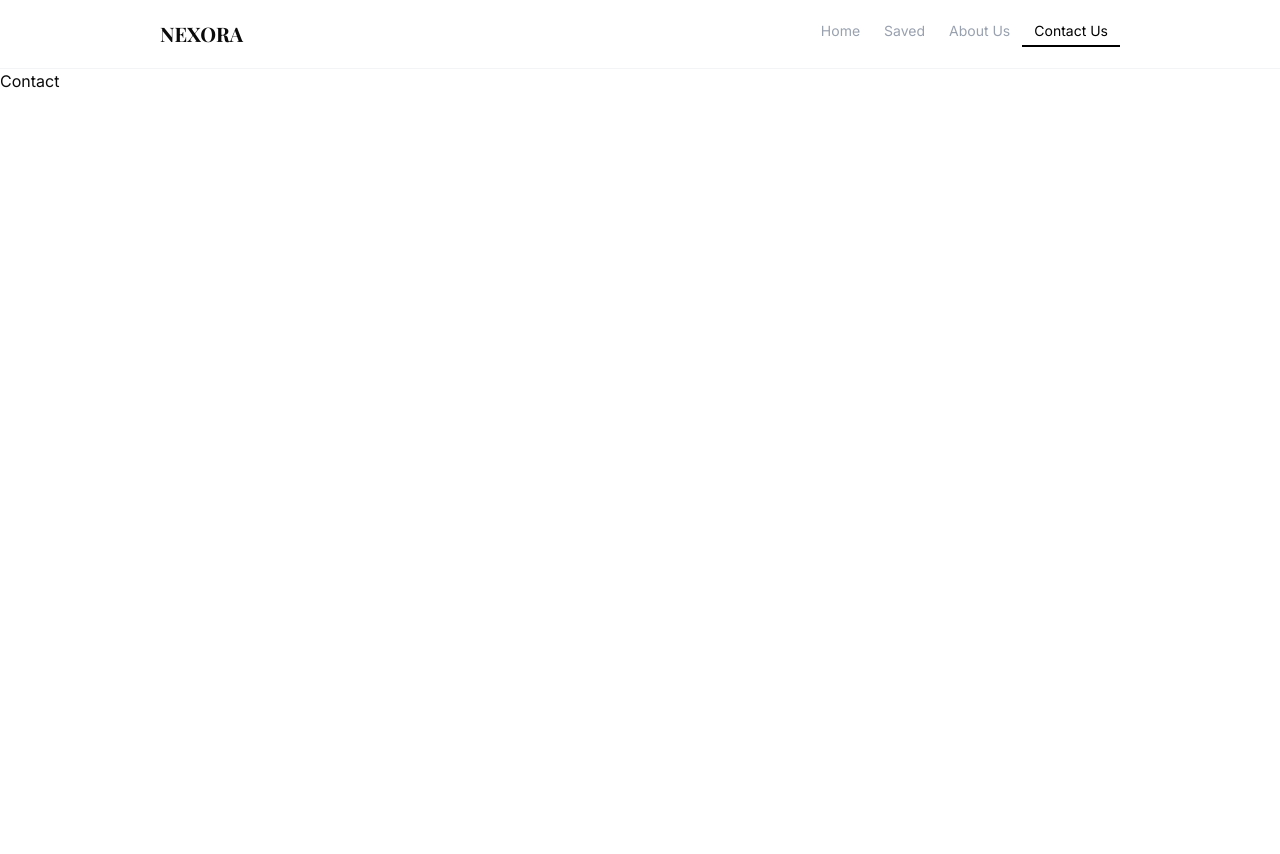
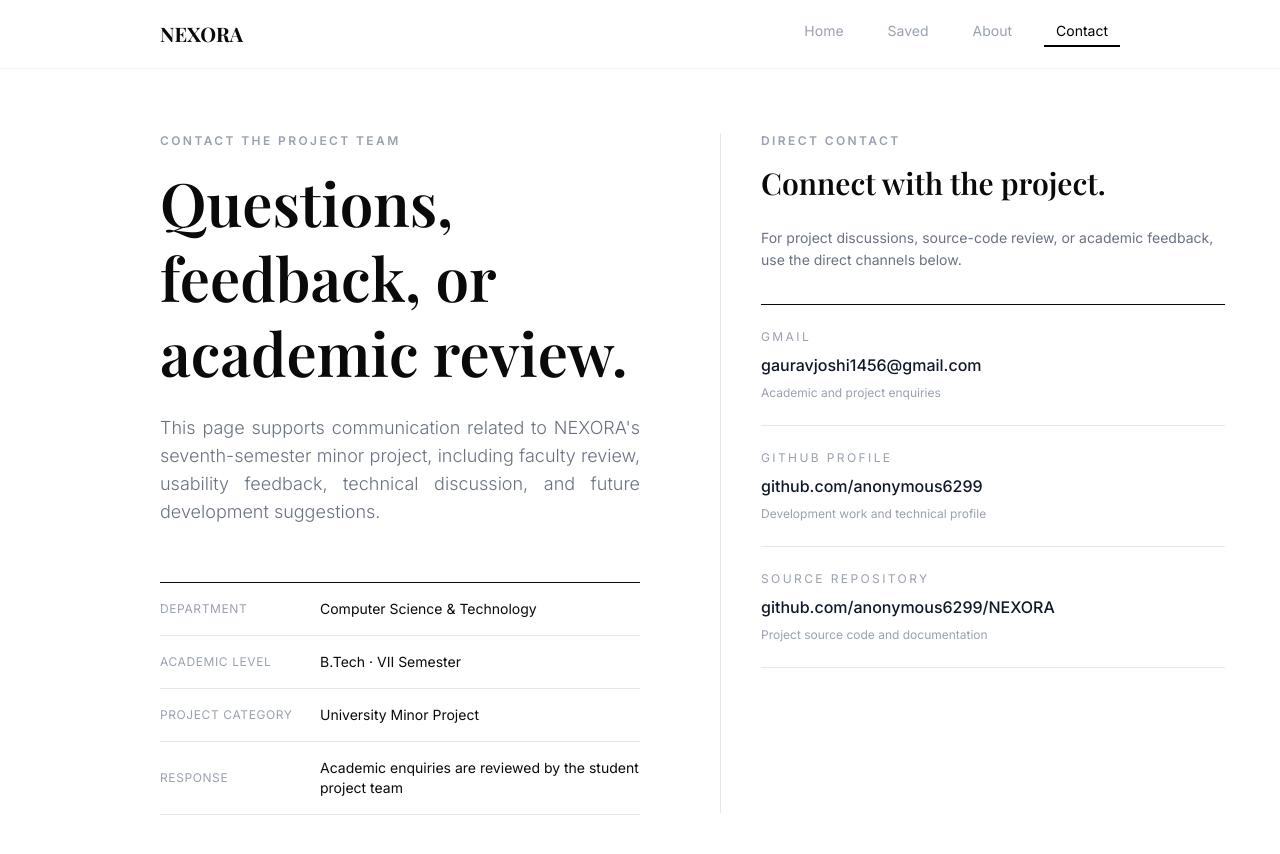
Before and after one commit to anonymous6299/NEXORA, a React (Vite) app: page /contact in a window 1280 px wide. Shown: the top 854 px of the page. Before the commit the page ends 800 px from the top, so only its background shows below. Built offline with nearby package versions, Linux system fonts and the light colour scheme; a web font is replaced by a local one.

Commit message:
contact page completed and minor navbar change

```diff
--- a/components/pages/Contact.jsx
+++ b/components/pages/Contact.jsx
@@ -1,8 +1,88 @@
-import React from 'react'
 
+
+
+// component
 const Contact = () => {
+
+  // table data
+  const T_Data = [
+    { "department": "Computer Science & Technology" },
+    { "academic level": "B.Tech · VII Semester" },
+    { "project category": "University Minor Project" },
+    { "response": "Academic enquiries are reviewed by the student project team" }
+  ];
+
+
+  // contact data
+  const C_Data = [
+    {
+      "gmail": "gauravjoshi1456@gmail.com",
+      "description": "Academic and project enquiries"
+    },
+    {
+      "github profile": "github.com/anonymous6299",
+      "description": "Development work and technical profile"
+    },
+    {
+      "source repository": "github.com/anonymous6299/NEXORA",
+      "description": "Project source code and documentation"
+    }
+  ];
   return (
-    <div>Contact</div>
+    <div className="my-16 flex justify-between items-start px-40">
+
+      {/* left section  */}
+      <div className="w-140">
+        {/* text */}
+        <div>
+          <p className="text-xs uppercase tracking-[0.2em] text-gray-400 mb-4 font-semibold">contact the project team</p>
+          <p className="font-display text-6xl font-semibold leading-tight mb-6">Questions, feedback, or academic review.</p>
+          <p className="text-lg w-120 text-gray-500 font-light text-justify">This page supports communication related to NEXORA's seventh-semester minor project, including faculty review, usability feedback, technical discussion, and future development suggestions.</p>
+        </div>
+
+        {/* separator */}
+        <hr className="mt-14" />
+
+        {/* table */}
+        <table className="w-full">
+          <tbody>
+            {
+              T_Data.map((ele, pos) => {
+                return <tr key={pos} className="border-b border-gray-200">
+                  <td className="text-xs text-gray-400 uppercase tracking-wider w-40 py-4 align-middle">{Object.keys(ele)}</td>
+                  <td className="py-4 text-sm to-gray-800">{ele[Object.keys(ele)]}</td>
+                </tr>
+              })
+            }
+          </tbody>
+        </table>
+      </div>
+
+      {/* middle sep */}
+      <div className="h-170 border-l border-gray-200 ml-20 mr-10"></div>
+
+      {/* right section */}
+      <div>
+        {/* text */}
+        <p className="text-xs uppercase tracking-[0.2em] text-gray-400 mb-4 font-semibold">direct contact</p>
+        <p className="font-display text-3xl font-semibold leading-tight mb-6">Connect with the project.</p>
+        <p className="text-sm text-gray-500 leading-relaxed mb-8 w-116">For project discussions, source-code review, or academic feedback, use the direct channels below.</p>
+
+        <hr />
+
+        {/* data */}
+        {
+          C_Data.map((ele,pos)=>{
+            return <div className="border-b border-gray-200 py-6" key={pos}>
+              {console.log(Object.keys(ele))}
+          <p className="text-xs uppercase tracking-[0.2em] text-gray-400 mb-2">{Object.keys(ele)[0]}</p>
+          <p className="text-base font-medium text-gray-900">{ele[Object.keys(ele)[0]]}</p>
+          <p className="text-xs text-gray-400 mt-2">{ele.description}</p>
+        </div>
+          })
+        }
+      </div>
+    </div>
   )
 }
 
--- a/components/ui/NavBar.jsx
+++ b/components/ui/NavBar.jsx
@@ -26,10 +26,10 @@ const NavBar = () => {
             <Link to={"/"}><p className="uppercase text-xl brand font-bold font-display">nexora</p></Link>
 
             {/* navlinks */}
-            <div className="flex justify-between items-center capitalize text-sm">
+            <div className="flex justify-between items-center capitalize text-sm space-x-5">
                 {
                     navlinks.map((ele, pos) => {
-                        return <NavLink to={pos>0?`/${ele}`:"/"} key={pos} label={pos<=1?ele:`${ele} us`}/>
+                        return <NavLink to={pos>0?`/${ele}`:"/"} key={pos} label={ele}/>
                     })
                 }
             </div>
--- a/index.html
+++ b/index.html
@@ -2,7 +2,7 @@
 <html lang="en">
   <head>
     <meta charset="UTF-8" />
-    <link rel="icon" type="image/svg+xml" href="logo.png" />
+    <link rel="icon" type="image/svg+xml" href="logoa.png" />
     <meta name="viewport" content="width=device-width, initial-scale=1.0" />
     <title>NEXORA</title>
   </head>
```
